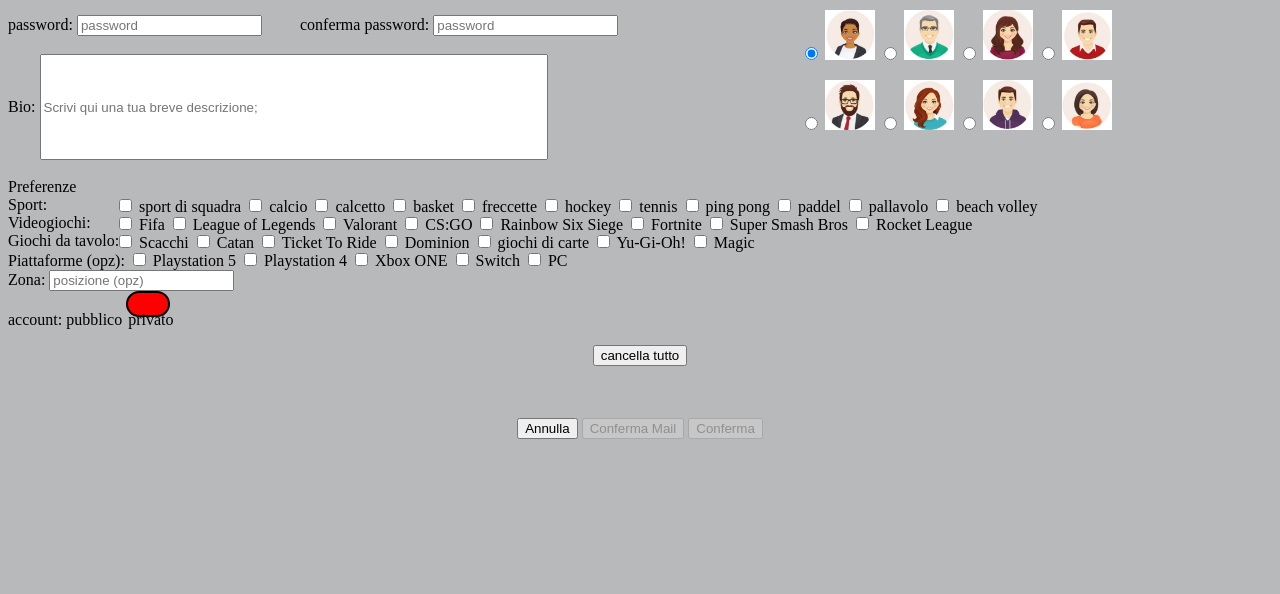
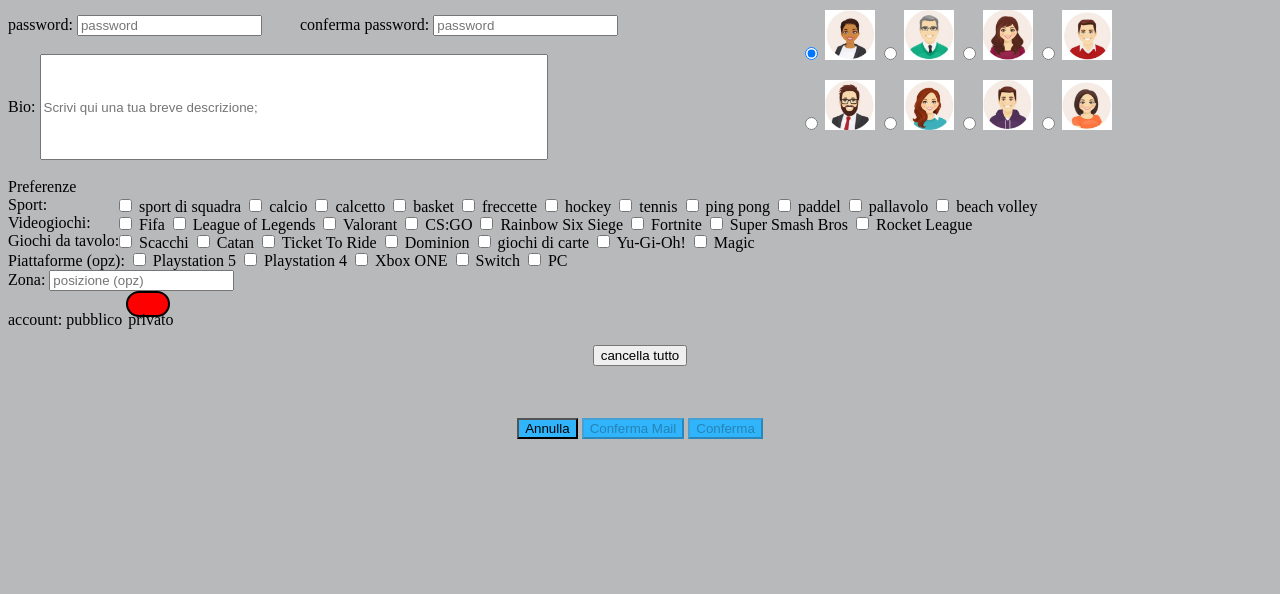
Before and after one commit to piedor/Meet-Win, a website: page static/registrazione.html in a window 1280 px wide. Shown: the part 206-800 px from the top of the page. Drawn offline with Linux system fonts and the light colour scheme.

Commit message:
color change buttons

```diff
--- a/static/registrazione.html
+++ b/static/registrazione.html
@@ -182,9 +182,9 @@ la tua esperienza e agli altri utenti per chiederti di unirti a loro nelle sfide
     <div id="errors" name="errors" style="color: rgb(179, 34, 34)"></div>
 <br><br>
         <div align=center>
-            <button onclick="location.href='index.html'">Annulla</button>
-            <button id="cmail" onclick="generaCodiceConfermaMail()" disabled>Conferma Mail</button>
-            <button id="confermaR"onclick="register()" disabled>Conferma</button>
+            <button style="background-color:#30b5fc;" onclick="location.href='index.html'">Annulla</button>
+            <button style="background-color:#30b5fc;" id="cmail" onclick="generaCodiceConfermaMail()" disabled>Conferma Mail</button>
+            <button style="background-color:#30b5fc;" id="confermaR"onclick="register()" disabled>Conferma</button>
         </div>
     <script src="script.js"></script>
 
```
Also changed, not shown: static/cercaTorneo.html (+1 -1 lines), static/cercaUtenti.html (+1 -1 lines), static/visualizzaSchedaUtente.html (+1 -1 lines).
